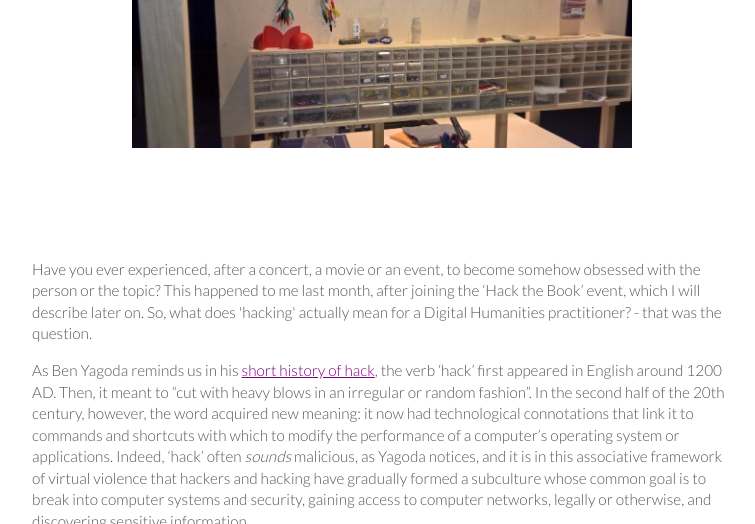
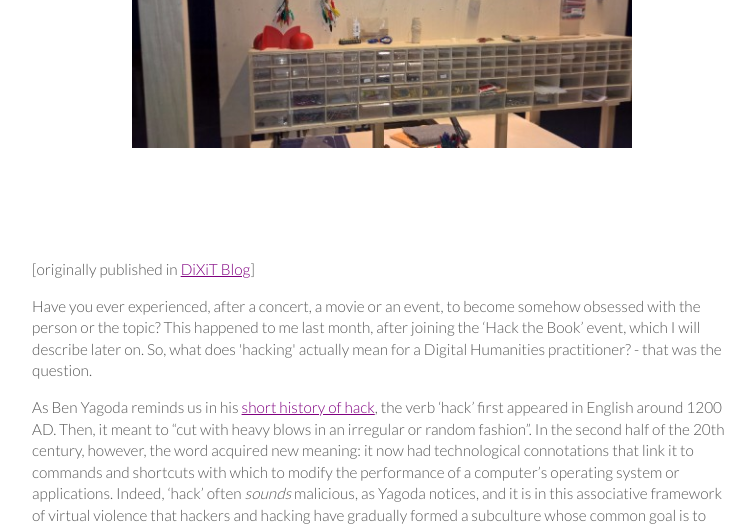
Before and after one commit to amsichani/amsichani.github.io, a Jekyll site: the page built from _posts/2016-03-08-hacking.md, in a window 1280 px wide and 900 px high, scrolled down 370 px, cut to the strip 0-524 px from the top of the window. Shown: the whole strip, without its empty margins (258-1013 px from the left). Built offline with Jekyll 4.4.1, drawn with Linux system fonts in a browser that asks for light colours; nearby versions of some CDN libraries.

Commit message:
Update 2016-03-08-hacking.md

```diff
--- a/_posts/2016-03-08-hacking.md
+++ b/_posts/2016-03-08-hacking.md
@@ -5,6 +5,8 @@ categories: posts
 ---
 <figure><a href="../images/tools.jpg">
 <img src="../images/tools.jpg" width="500px" style="margin-bottom: 80px" alt=""/></a></figure>
+[originally published in <a href="https://dixit.hypotheses.org/984">DiXiT Blog</a>]
+
 <p>Have you ever experienced, after a concert, a movie or an event, to become somehow obsessed with the person or the topic? This happened to me last month, after joining the ‘Hack the Book’ event, which I will describe later on. So, what does 'hacking' actually mean for a Digital Humanities practitioner? - that was the question.</p>
 
 As Ben Yagoda reminds us in his <a href="http://www.newyorker.com/tech/elements/a-short-history-of-hack">short history of hack</a>, the verb ‘hack’ first appeared in English around 1200 AD. Then, it meant to “cut with heavy blows in an irregular or random fashion”. In the second half of the 20th century, however, the word acquired new meaning: it now had technological connotations that link it to commands and shortcuts with which to modify the performance of a computer's operating system or applications. Indeed, ‘hack’ often _sounds_ malicious, as Yagoda notices, and it is in this associative framework of virtual violence that hackers and hacking have gradually formed a subculture whose common goal is to break into computer systems and security, gaining access to computer networks, legally or otherwise, and discovering sensitive information.
```
